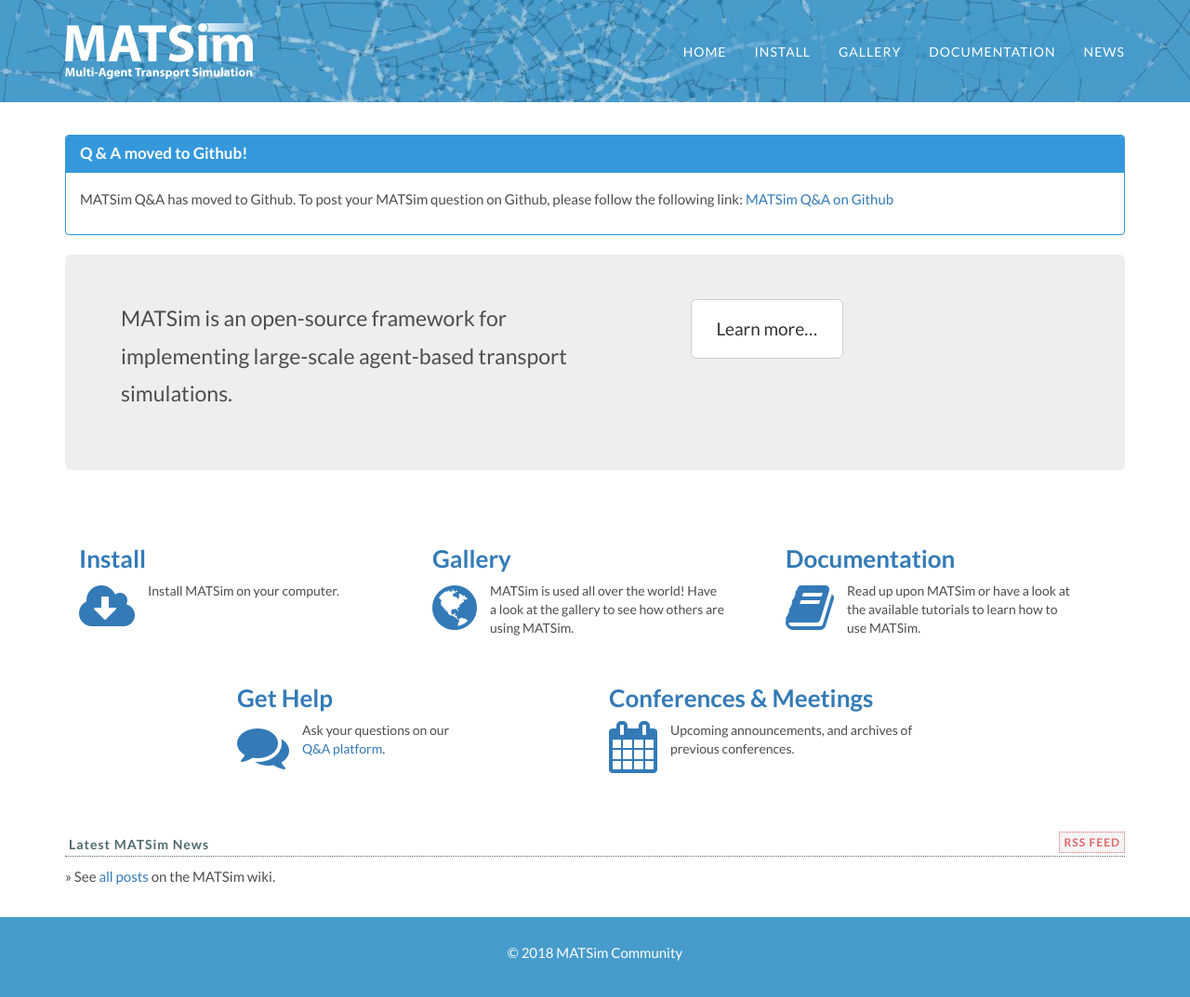
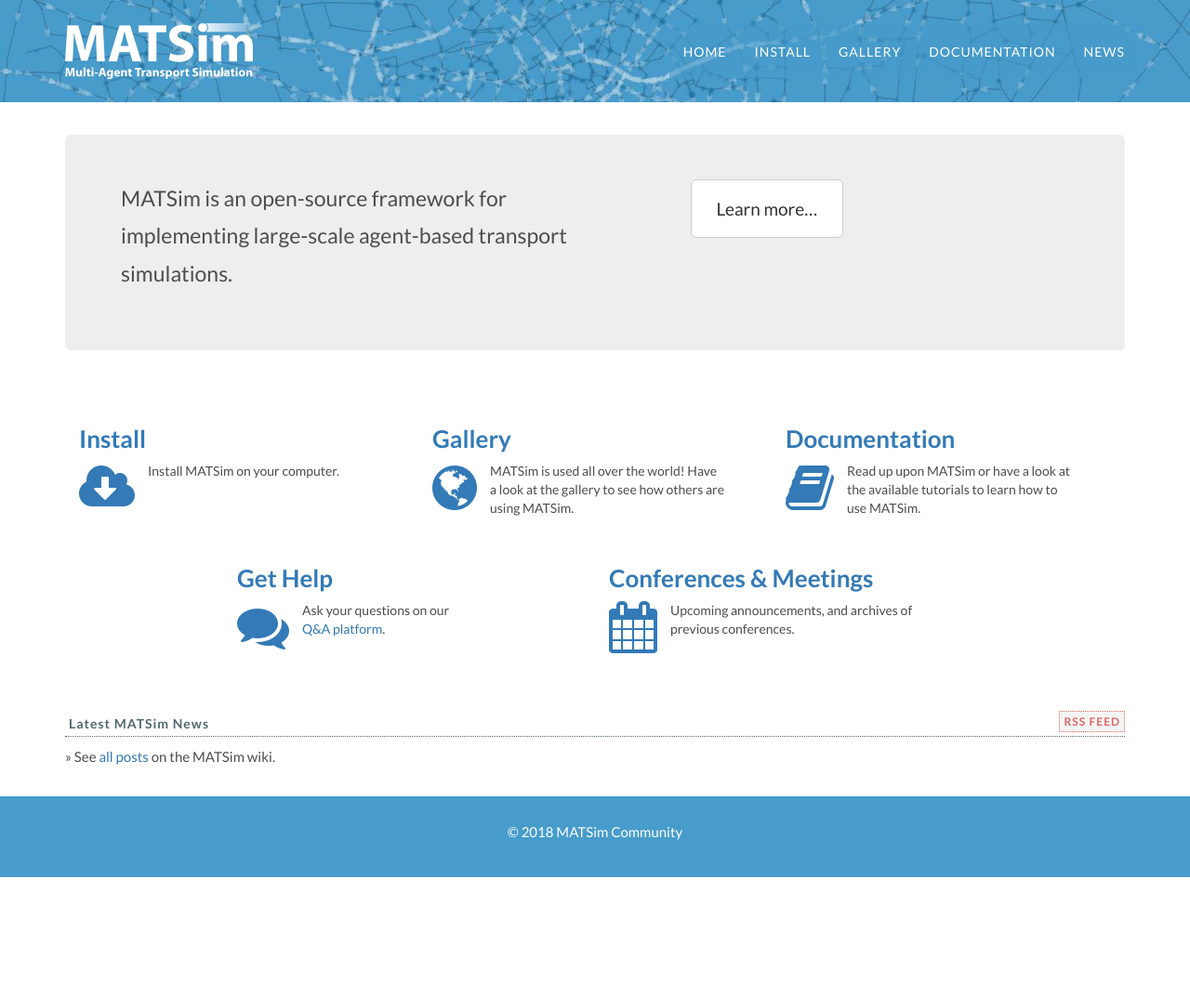
Before and after one commit to matsim-org/jekyll-website, a Jekyll site: the page built from index.html, in a window 1280 px wide and 1074 px high. Shown: the whole window at 93% size. Built offline with Jekyll 4.4.1, drawn with Linux system fonts in a browser that asks for light colours; some web fonts are replaced.

Commit message:
hide the FAQ banner at the top for a while, it's not so new now anymore, and I plan to highlight the newsletter there in a few weeks.

```diff
--- a/index.html
+++ b/index.html
@@ -2,7 +2,7 @@
 layout: default
 ---
 
-<div class="panel panel-info">
+<!--div class="panel panel-info">
   <div class="panel-heading">
     <h3 class="panel-title">Q & A moved to Github!</h3>
   </div>
@@ -10,7 +10,7 @@
       <p>MATSim Q&A has moved to Github. To post your MATSim question on Github, please follow the following link: <a href="/faq">MATSim Q&A on Github</a>
       </p>
   </div>
-</div>
+</div-->
 
 <div class="jumbotron">
   <div class="row">
```
